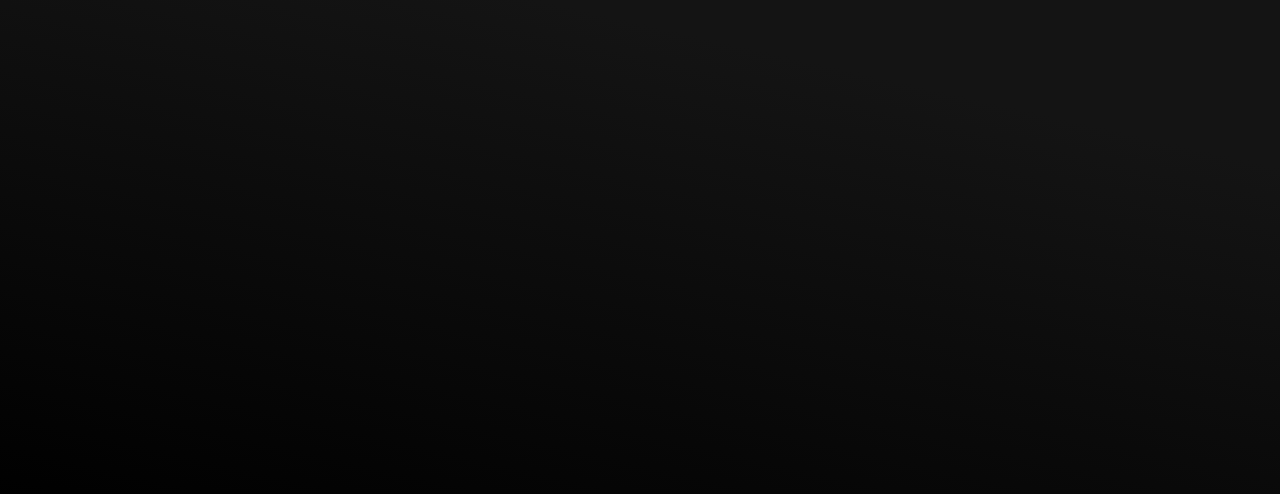
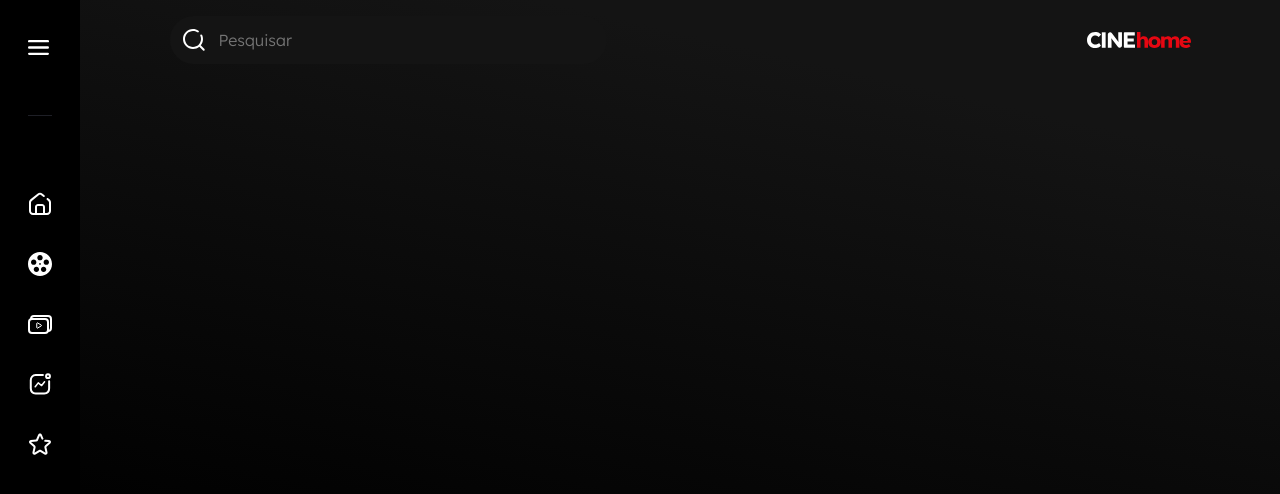
Before and after one commit to jhoownogueira/Cinehome, a website: page index.html in a window 1280 px wide. Drawn offline with Linux system fonts and the light colour scheme.

Commit message:
Header e menu lateral fixo

```diff
--- a/index.html
+++ b/index.html
@@ -13,7 +13,74 @@
     <link rel="icon" type="image/x-icon" href="img/favicon.svg">
 </head>
 <body>
-
+    <header>
+        <div class="container-grid">
+            <div class="input-pesquisar">
+                <input type="text" placeholder="Pesquisar">
+                <img src="img/icon-pesquisar.svg" class="icon-pesquisar" id="input-pesquisar">
+            </div>
+            <img src="img/logo-cinehome.svg" alt="">
+        </div>
+    </header>
+    <aside class="menu-hamburguer active">
+        <div class="menu-lateral">
+            <div class="icon-menu">
+                <div class="logo">
+                    <img src="img/logo-cinehome.svg" alt="">
+                </div>
+                <button id="btn-hamburguer">
+                    <img src="img/hamburguer-menu.svg" alt="">
+                </button>
+            </div>
+            <div class="subtitle">
+                <span>Navegação</span>
+            </div>
+            <nav>
+                <ul>
+                    <li>
+                        <a href="">
+                        <div class="icon">
+                            <img src="img/icon-home.svg" alt="">
+                        </div>
+                        <span>Home</span>
+                        </a>
+                    </li>
+                    <li>
+                        <a href="">
+                        <div class="icon">
+                            <img src="img/icon-movie.svg" alt="">
+                        </div>
+                        <span>Filmes</span>
+                        </a>
+                    </li>
+                    <li>
+                        <a href="">
+                        <div class="icon">
+                            <img src="img/icon-series.svg" alt="">
+                        </div>
+                        <span>Series</span>
+                        </a>
+                    </li>
+                    <li>
+                        <a href="">
+                        <div class="icon">
+                            <img src="img/icon-populares.svg" alt="">
+                        </div>
+                        <span>Populares</span>
+                        </a>
+                    </li>
+                    <li>
+                        <a href="">
+                        <div class="icon">
+                            <img src="img/icon-favoritos.svg" alt="">
+                        </div>
+                        <span>Favoritos</span>
+                        </a>
+                    </li>
+                </ul>
+            </nav>
+        </div>
+    </aside>
 
     <script src="js/plugins.js"></script>
     <script src="js/all.js"></script>
```
